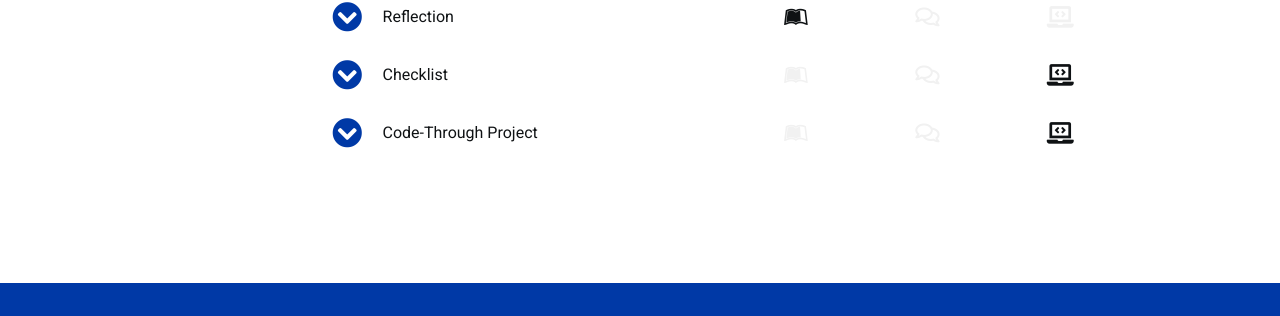
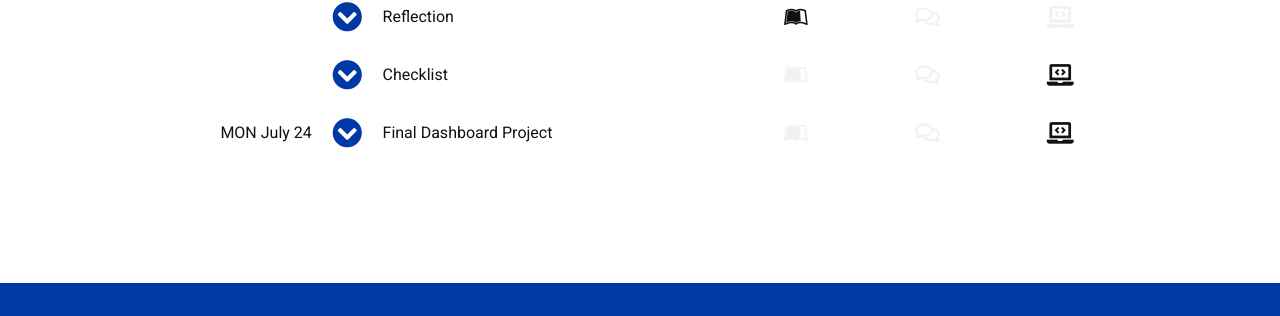
Before and after one commit to Laiyang9319/Coding-in-R-for-Policy-Analytics, a Jekyll site: the page built from schedule.md, in a window 1280 px wide and 900 px high, scrolled down 3282 px. Shown: the part 197-513 px from the top of the window. Built offline with Jekyll 4.4.1, drawn with Linux system fonts in a browser that asks for light colours; nearby versions of some CDN libraries; a style sheet for code colours, icons or effects is not loaded; some of the changed lines change nothing that is shown.

Commit message:
Update schedule.md

```diff
--- a/schedule.md
+++ b/schedule.md
@@ -752,9 +752,9 @@
 
 > For your discussion topic this week, find one data-driven blog post from Ben Wellington's [I Quant NY](http://iquantny.tumblr.com/) and/or OK Cupid's [OK Trends](https://theblog.okcupid.com/tagged/data) where you discovered something cool that you did not know, and share it with the group. In your post highlight what is interesting about the example, and what data made it possible.
 
-**Please post your reflection as a new pin on YellowDig.**
-
-<a class="uk-button uk-button-primary" href="{{page.canvas.yellowdig_url}}">Post to Yellowdig</a>
+**Please post your reflection as a new pin on iCollege.**
+
+<a class="uk-button uk-button-primary" href="{{page.canvas.yellowdig_url}}">Post to iCollege</a>
 
 <br>
 
@@ -764,9 +764,9 @@
 
 <br>
 
-**Note:** You get points on Yellowdig by interacting with content. That means creating new posts and participating in posts that your classmates create. Your Yellowdig posts are due on Friday, but you gain points throughout the week by participating in discussions.
-
-You can earn up to 20 points a week, and points reset on Fridays. You need to earn 100 points throughout the seven-week term, which means averaging 15 points a week.
+**Note:** You get points on iCollege by interacting with content. That means creating new posts and participating in posts that your classmates create. Your iCollege posts are due on Wednesday, but you gain points throughout the week by participating in discussions.
+
+You can earn up to 20 points per topic. You need to earn 100 points across the 7 topics, which means averaging 15 points per topic.
 
 <br>
 <br>
@@ -1780,7 +1780,7 @@
 
 <br>
 
-*** { @unit = "{{page.code-through.due-date}}", @title = "Code-Through Project", @assignment, @foldout  }
+*** { @unit = "{{page.final-project.due-date}}", @title = "Final Dashboard Project", @assignment, @foldout  }
 
 <br>
 
```
